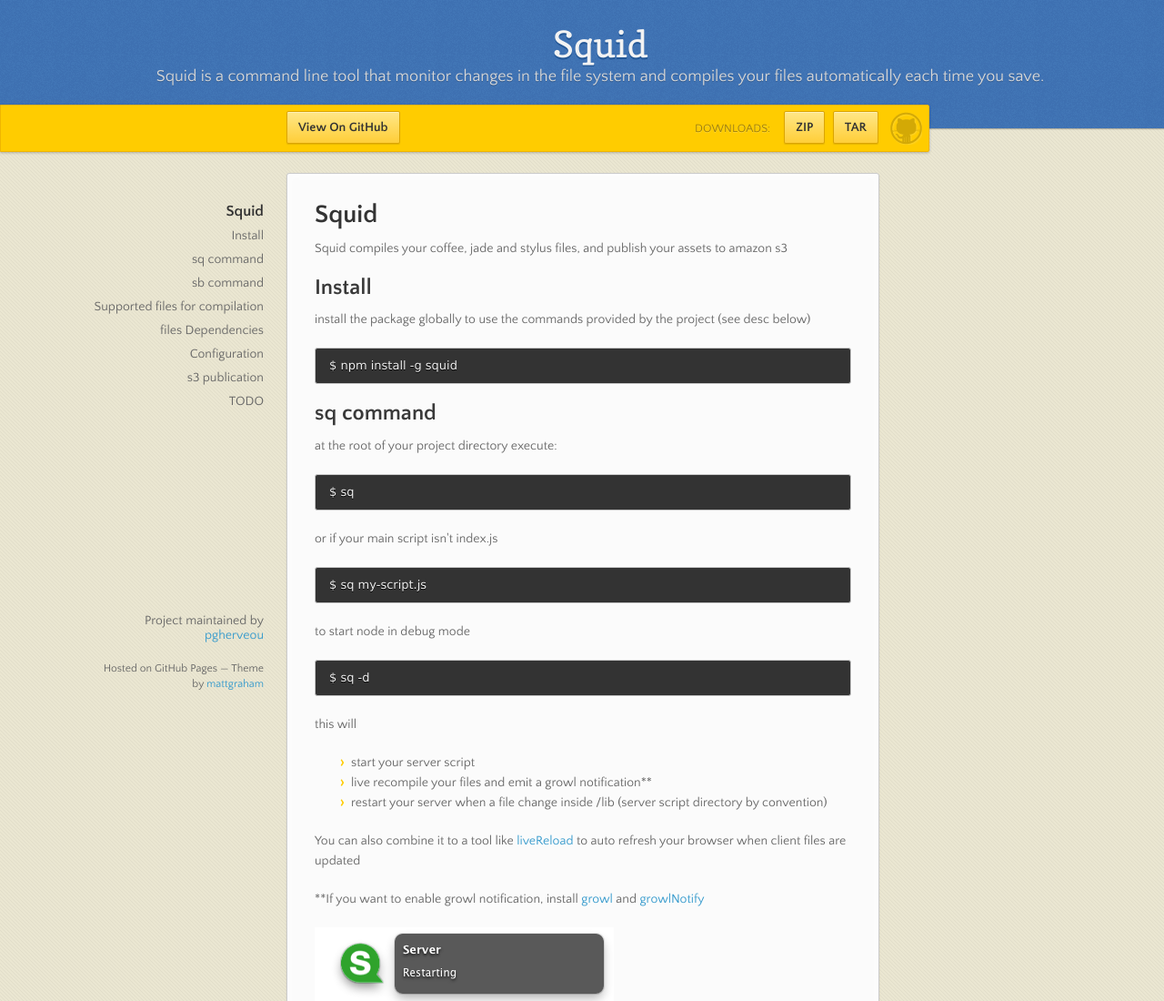
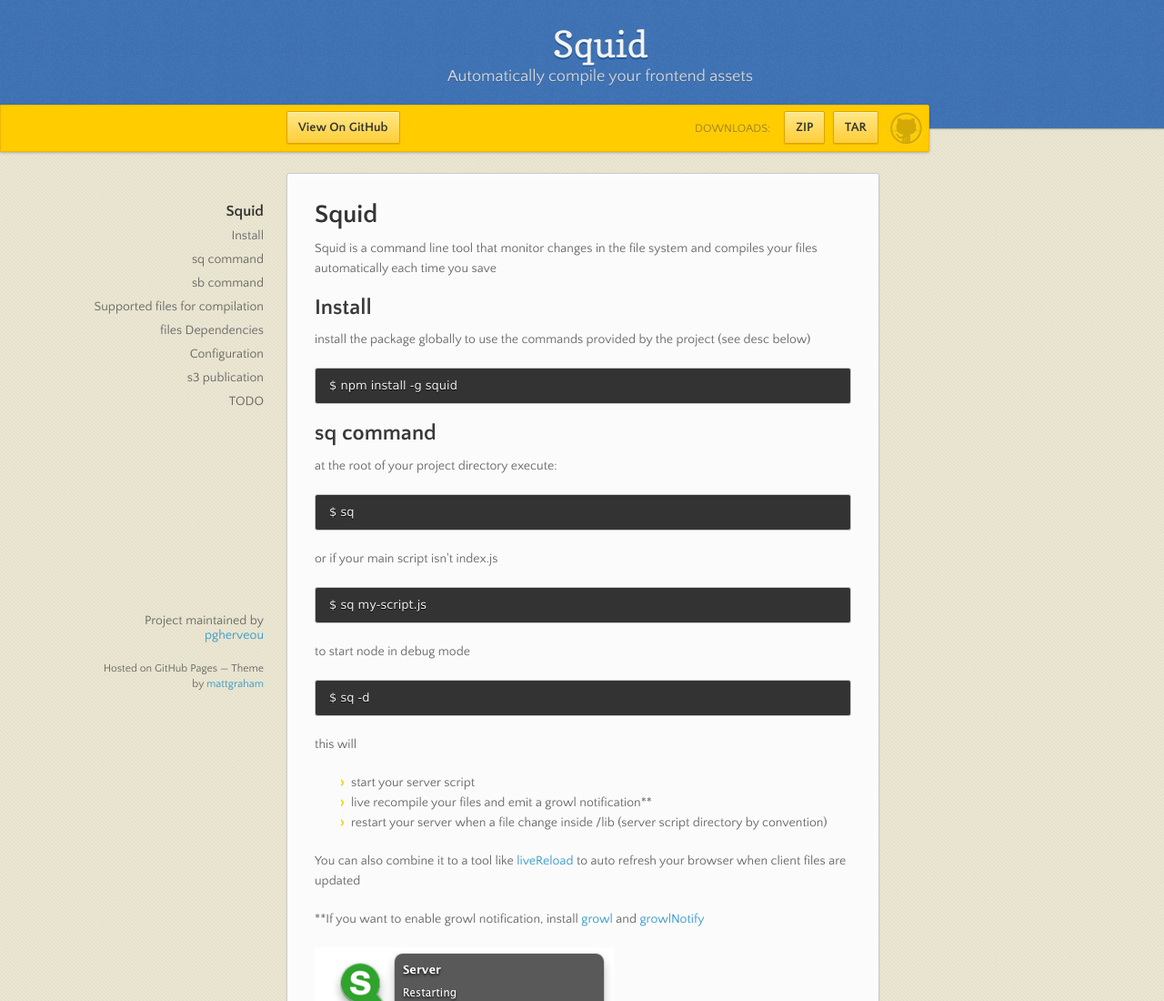
Before and after one commit to pgherveou/squid, a plain HTML site: page index.html in a window 1280 px wide. Shown: the top 1100 px of the page at 91% size. Drawn offline with nearby package versions, Linux system fonts and the light colour scheme.

Commit message:
Update index.html

```diff
--- a/index.html
+++ b/index.html
@@ -18,7 +18,7 @@
 
       <header>
         <h1>Squid</h1>
-        <p>Squid is a command line tool that monitor changes in the file system and compiles your files automatically each time you save.</p>
+        <p>Automatically compile your frontend assets</p>
       </header>
 
       <div id="banner">
@@ -41,7 +41,7 @@
       <section>
         <h1>Squid</h1>
 
-<p>Squid compiles your coffee, jade and stylus files, and publish  your assets to amazon s3</p>
+<p>Squid is a command line tool that monitor changes in the file system and compiles your files automatically each time you save</p>
 
 <h2>Install</h2>
 
```
